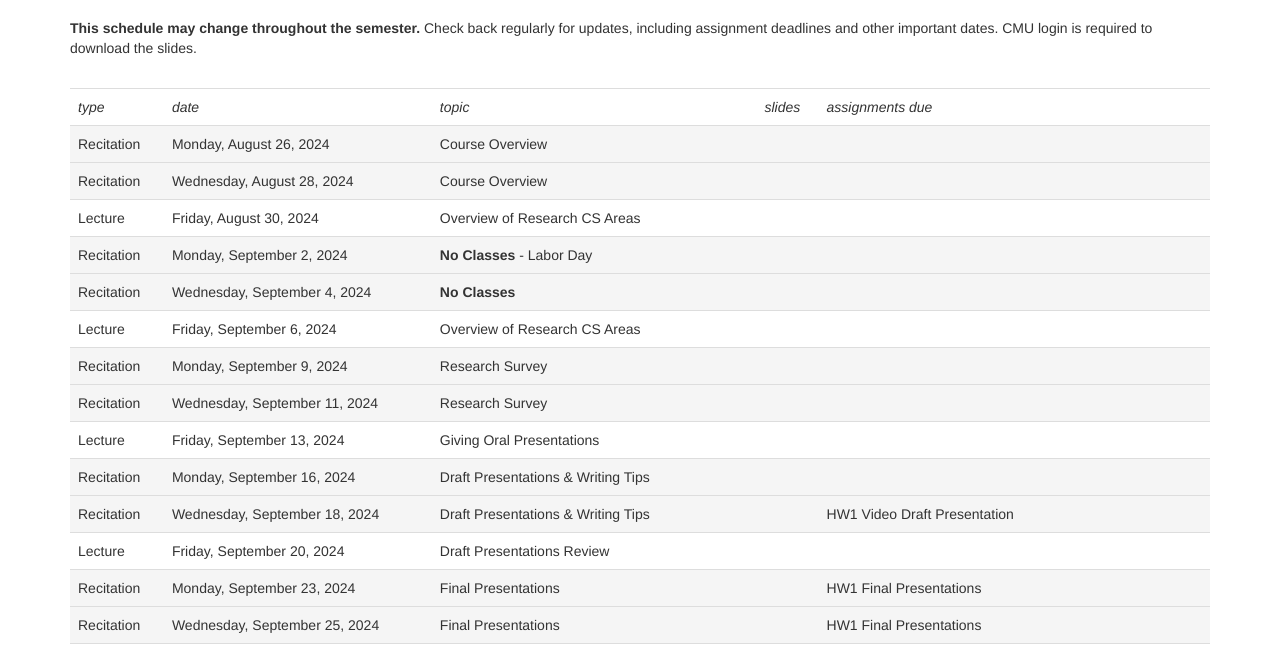
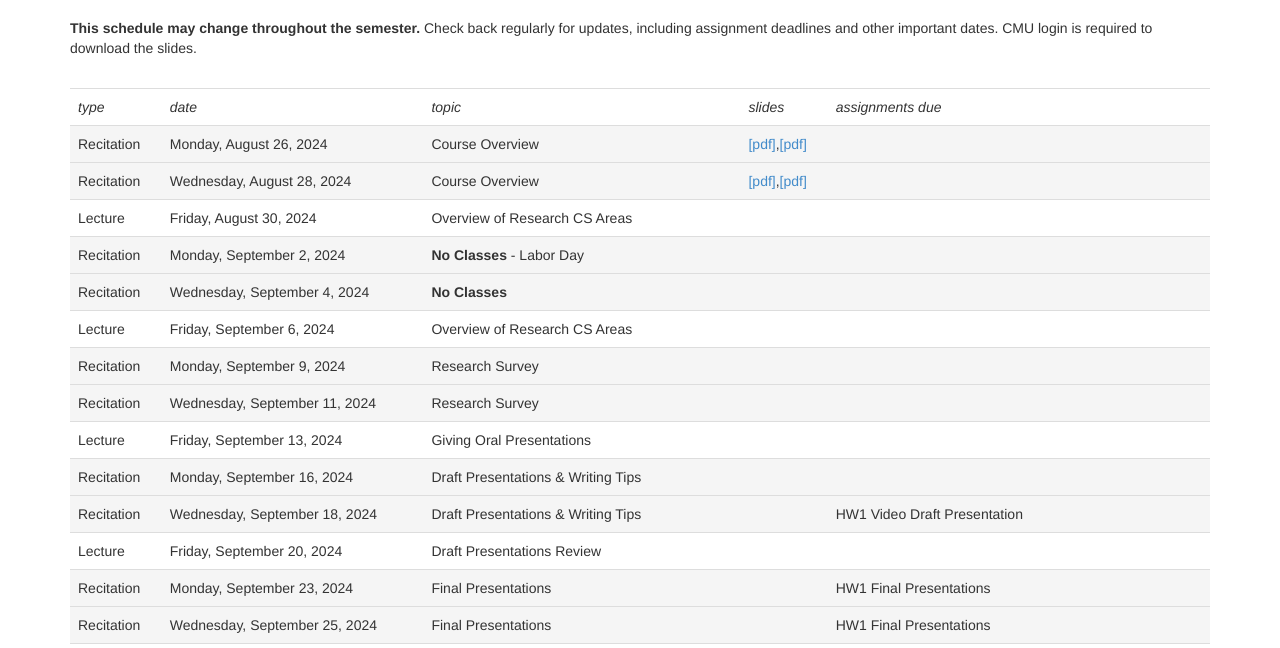
Before and after one commit to cmu-research/cmu-research.github.io, a plain HTML site: page 07300-f24/schedule.html in a window 1280 px wide. Shown: the part 152-800 px from the top of the page. Drawn offline with nearby package versions, Linux system fonts and the light colour scheme.

Commit message:
Slides for L1

```diff
--- a/07300-f24/schedule.html
+++ b/07300-f24/schedule.html
@@ -69,14 +69,14 @@ PUBLIC "-//W3C//DTD XHTML 1.0 Strict//EN"
   <td>Recitation</td>
   <td>Monday, August 26, 2024</td>
   <td>Course Overview</td>
-  <td></td>
+  <td><a href="https://drive.google.com/file/d/11XaJ27179YzjlzXtFhJV2g4rdHIDp0ns/view?usp=drive_link">[pdf]</a>,<a href="https://drive.google.com/file/d/1bAakBncijqvdeSLwvuglEigRR2UKVd8X/view?usp=drive_link">[pdf]</a></td>
   <td></td>
 </tr>
 <tr class="active">
   <td>Recitation</td>
   <td>Wednesday, August 28, 2024</td>
   <td>Course Overview</td>
-  <td></td>
+  <td><a href="https://drive.google.com/file/d/11XaJ27179YzjlzXtFhJV2g4rdHIDp0ns/view?usp=drive_link">[pdf]</a>,<a href="https://drive.google.com/file/d/1bAakBncijqvdeSLwvuglEigRR2UKVd8X/view?usp=drive_link">[pdf]</a></td>
   <td></td>
 </tr>
 <tr>
```
